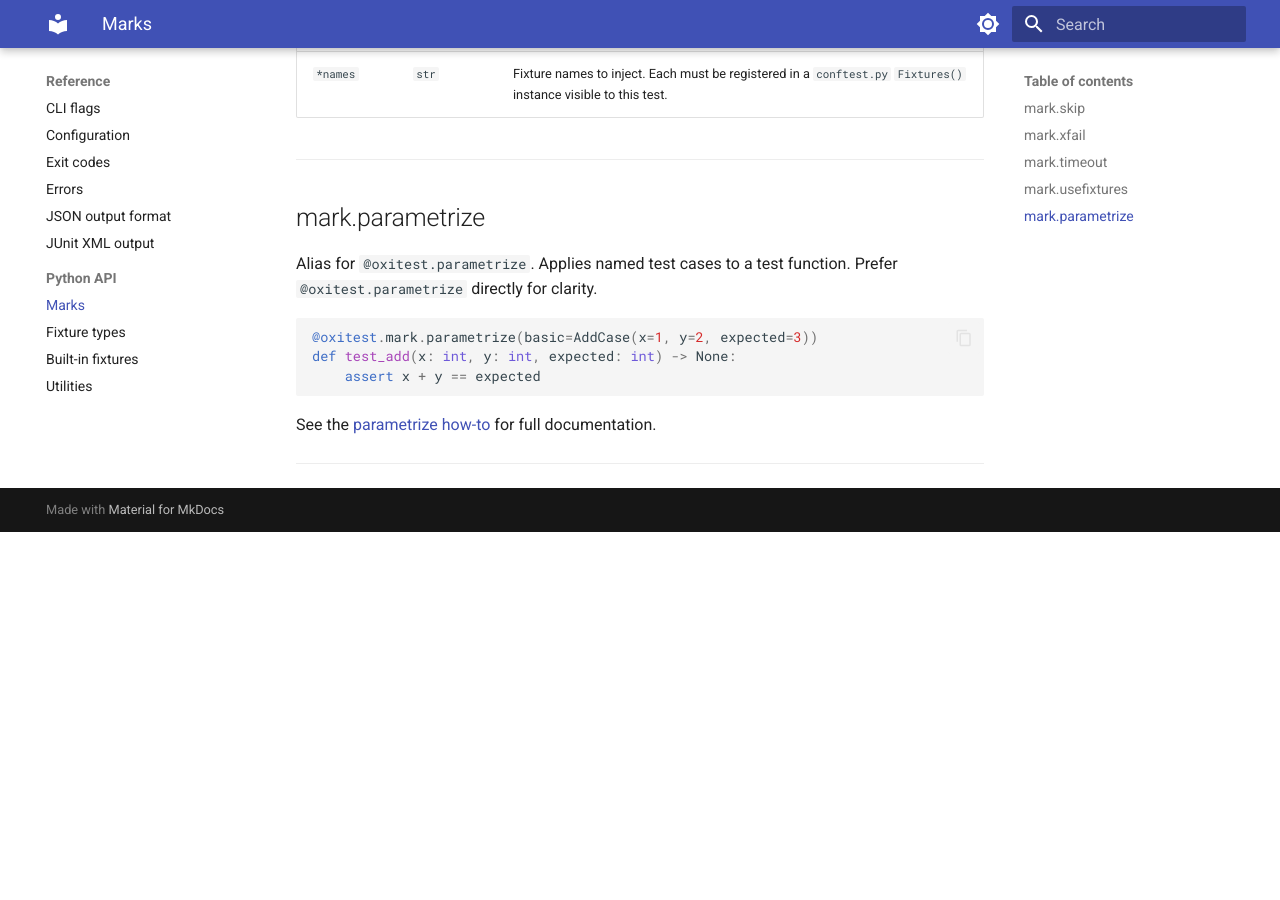
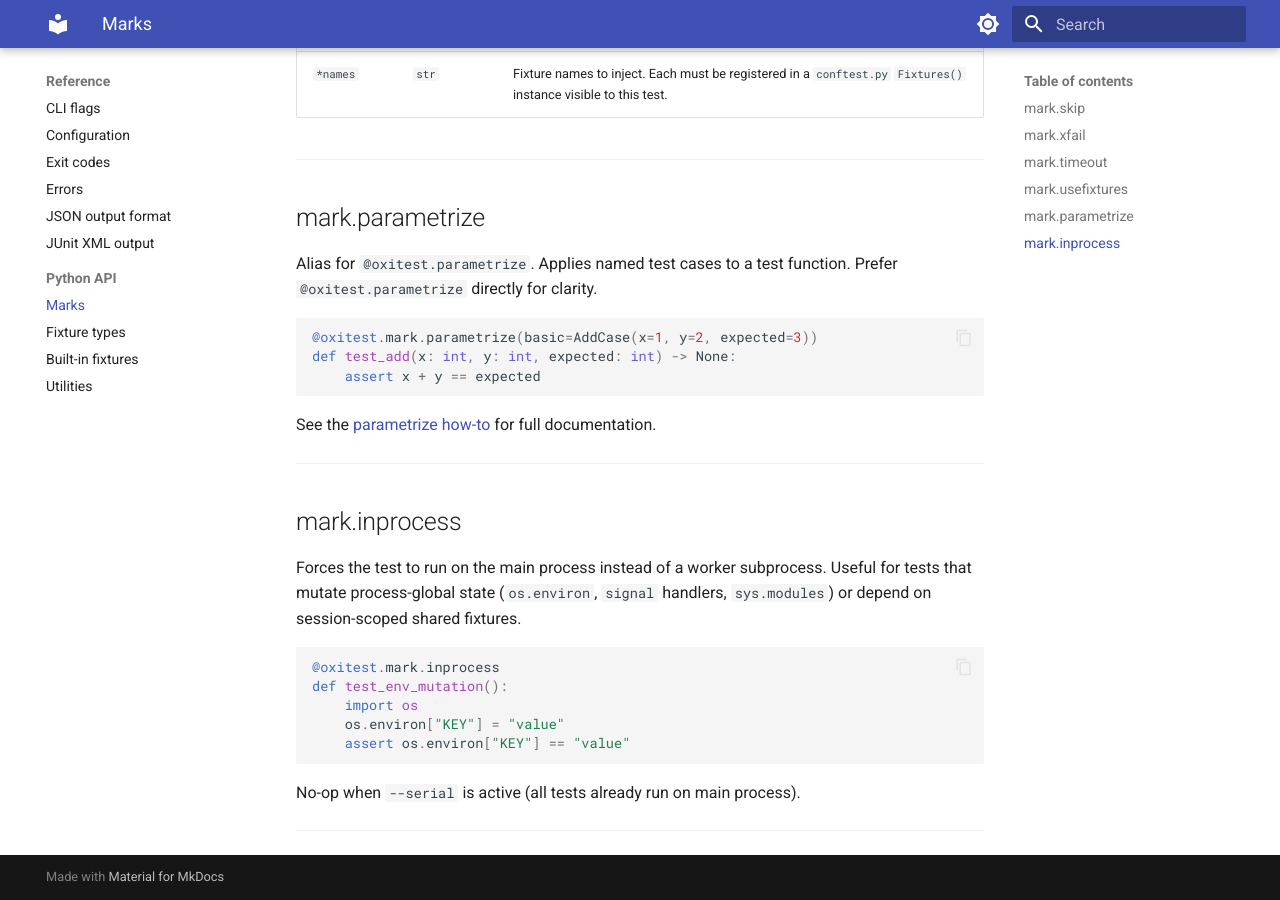
Before and after one commit to kalonji-tools/oxitest, an MkDocs documentation site: the page built from docs/src/reference/python-api/marks.md, in a window 1280 px wide and 900 px high, scrolled down 2490 px. Built offline with MkDocs 1.6.1 and Material for MkDocs 9.7.7, drawn with Linux system fonts in a browser that asks for light colours; before the commit the page ends 3022 px from its top, so only the background shows below that.

Commit message:
docs: document @oxi.mark.inprocess

````diff
--- a/docs/src/reference/python-api/marks.md
+++ b/docs/src/reference/python-api/marks.md
@@ -120,3 +120,21 @@ def test_add(x: int, y: int, expected: int) -> None:
 See the [parametrize how-to](../../how-to/use-parametrize.md) for full documentation.
 
 ---
+
+## mark.inprocess
+
+Forces the test to run on the main process instead of a worker subprocess. Useful
+for tests that mutate process-global state (`os.environ`, `signal` handlers,
+`sys.modules`) or depend on session-scoped shared fixtures.
+
+```python
+@oxitest.mark.inprocess
+def test_env_mutation():
+    import os
+    os.environ["KEY"] = "value"
+    assert os.environ["KEY"] == "value"
+```
+
+No-op when `--serial` is active (all tests already run on main process).
+
+---
````
